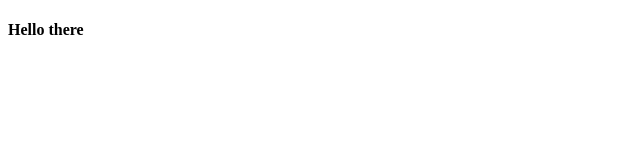
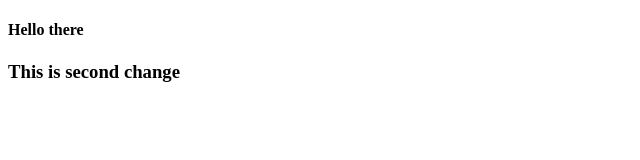
Before and after one commit to Ethan341/angularjs, a plain HTML site: page index.html in a window 1280 px wide. Shown: the whole page, without its empty margins (0-640 px from the left). Drawn offline with Linux system fonts and the light colour scheme.

Commit message:
Sencond change

```diff
--- a/index.html
+++ b/index.html
@@ -8,6 +8,7 @@
 </head>
 <body>
   <h4>Hello there</h4>
+  <h3> This is second change </h3>
 
 </body>
 </html>
```
